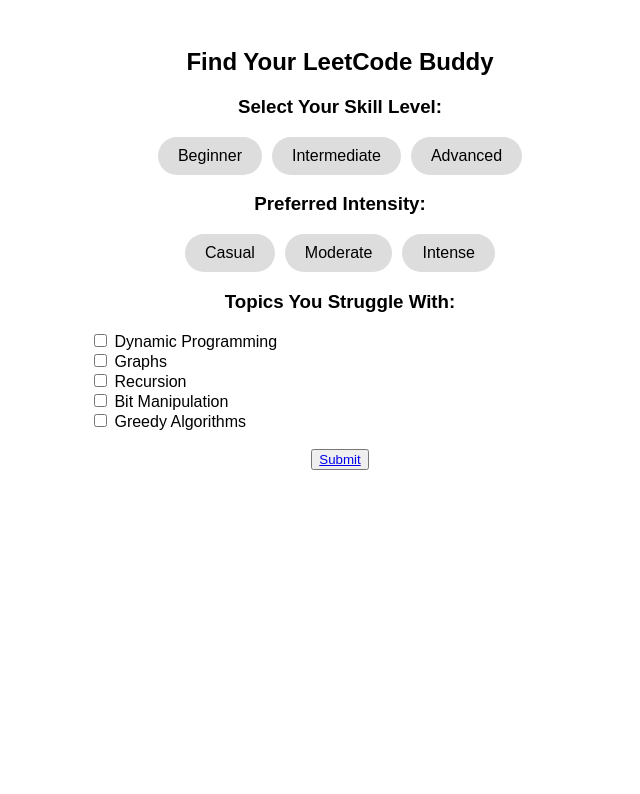
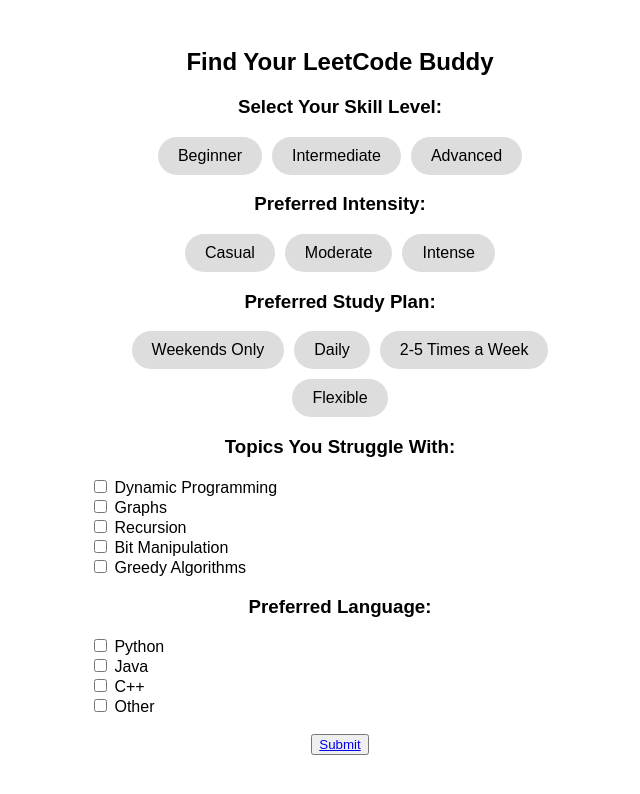
Before and after one commit to jaren55/LeetMate, a plain HTML site: page matchmaking-form.html in a window 1280 px wide. Shown: the whole page, without its empty margins (300-940 px from the left). Drawn offline with Linux system fonts and the light colour scheme.

Commit message:
More questions

```diff
--- a/matchmaking-form.html
+++ b/matchmaking-form.html
@@ -26,6 +26,14 @@
                 <div class="bubble" onclick="selectBubble(this, 'intensity')">Intense</div>
             </div>
 
+            <h3>Preferred Study Plan:</h3>
+            <div class="bubble-options" id="intensity">
+                <div class="bubble" onclick="selectBubble(this, 'intensity')">Weekends Only</div>
+                <div class="bubble" onclick="selectBubble(this, 'intensity')">Daily</div>
+                <div class="bubble" onclick="selectBubble(this, 'intensity')">2-5 Times a Week</div>
+                <div class="bubble" onclick="selectBubble(this, 'intensity')">Flexible</div>
+            </div>
+
             <h3>Topics You Struggle With:</h3>
             <div class="topics">
                 <label><input type="checkbox" name="topics" value="Dynamic Programming"> Dynamic Programming</label><br>
@@ -33,6 +41,14 @@
                 <label><input type="checkbox" name="topics" value="Recursion"> Recursion</label><br>
                 <label><input type="checkbox" name="topics" value="Bit Manipulation"> Bit Manipulation</label><br>
                 <label><input type="checkbox" name="topics" value="Greedy Algorithms"> Greedy Algorithms</label><br>
+            </div>
+
+            <h3>Preferred Language:</h3>
+            <div class="topics">
+                <label><input type="checkbox" name="topics" value="Dynamic Programming"> Python</label><br>
+                <label><input type="checkbox" name="topics" value="Graphs"> Java</label><br>
+                <label><input type="checkbox" name="topics" value="Recursion"> C++</label><br>
+                <label><input type="checkbox" name="topics" value="Bit Manipulation"> Other</label><br>
             </div>
 
             <br>
```
